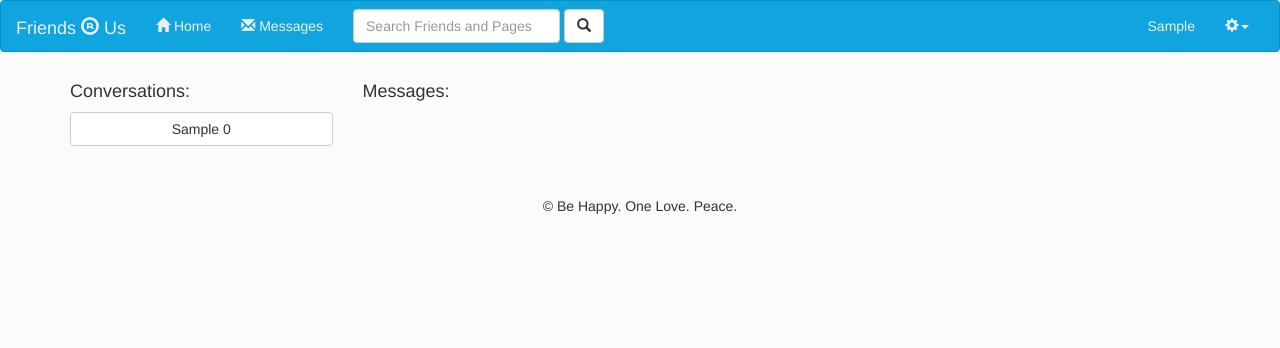
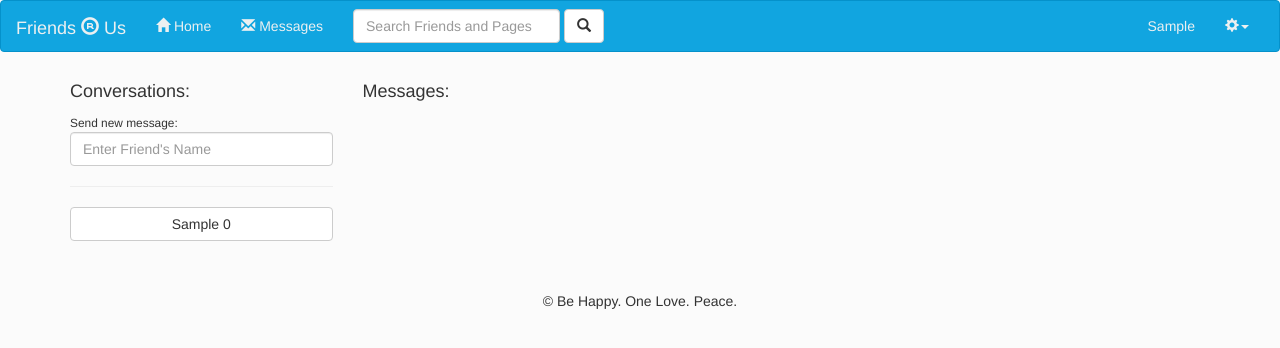
Before and after one commit to karlfloersch/friends-r-us, a Django app: template social_network/templates/messages.html in a window 1280 px wide. Shown: the top 348 px of the page. Run offline with Django 3.2, Linux system fonts and the light colour scheme; the template is opened without the code that fills it: most values are stand-ins (such as "Sample title", 1, 10 or a date in 2020); some libraries are stand-ins or nearby versions.

Commit message:
Finish message UI

```diff
--- a/social_network/templates/base.html
+++ b/social_network/templates/base.html
@@ -22,6 +22,7 @@
 <script>
     // Setup vars
     var username = "{{ username }}";
+    var userID = "{{ user_id }}";
     var fullname = "{{ first_name }} {{ last_name }}";
 
     var today = new Date();
--- a/social_network/templates/messages.html
+++ b/social_network/templates/messages.html
@@ -12,9 +12,12 @@
         <h4>
             Conversations:
         </h4>
+        <small>Send new message:</small>
+          <input type="text" class="form-control" placeholder="Enter Friend's Name">
+          <hr>
         <div class="btn-group-vertical" id="conversation-btns" role="group" aria-label="...">
             {% for key, conversation in conversations.items %}
-            <button type="button" class="btn btn-default convo-name" aria-label="Left Align" value="{{ key }}">
+            <button type="button" class="btn btn-default convo-name" aria-label="Left Align" value="{{ key }}" userID="{{ conversation.0.convo_id }}">
                 {{ conversation.0.convo_name }}
             </button>
             {% endfor %}
--- a/static/css/styles.css
+++ b/static/css/styles.css
@@ -20,6 +20,16 @@ body {
 }
 #message-box {
 
+}
+#message-send {
+    margin-top: 15px;
+}
+.message-header {
+    padding-bottom: 3px;
+    font-weight: bold;
+}
+.message {
+    padding: 8px;
 }
 
 #profile-sidebar {
--- a/static/js/messages.js
+++ b/static/js/messages.js
@@ -4,6 +4,13 @@ $( document ).ready(function() {
     "use strict";
     $(".convo-name").click(function (){
         var convo_user = $(this).val();
+        var convo_name = $(this).html();
+        var convo_id = $(this).attr('userID');
+        var getName = {};
+        getName[userID.toString()] = fullname;
+        getName[convo_id.toString()] = convo_name;
+        getName[userID.toString() + "_user"] = username;
+        getName[convo_id.toString() + "_user"] = convo_user;
         $("#new-message").show();
         if(convo_user.localeCompare(current_convo) === 0){
             return;
@@ -22,11 +29,15 @@ $( document ).ready(function() {
             dataType: "json",
             data : data,
             success: function(response){
-                console.log(response);
                 var messages = response.messages;
+                var lastSender = "";
                 var i;
                 for(i = 0; i < messages.length; i++){
-                    $("#messages").append('<div class="message">' + messages[i][1] + '</div>');
+                    if(lastSender !== messages[i][2]){
+                        lastSender = messages[i][2];
+                        $("#messages").append('<div class="message"><div class="message-header"><div class="commenterImage"><img src="../media/avatars/' + getName[lastSender + "_user"] + '.jpg"></div>' + getName[lastSender].trim() + ':</div></div>');
+                    }
+                    $(".message").last().append('<div>' + messages[i][1] + '</div>');
                 }
             }
         });
```
Also changed, not shown: social_network/views.py (+8 -2 lines), 1 other file.
